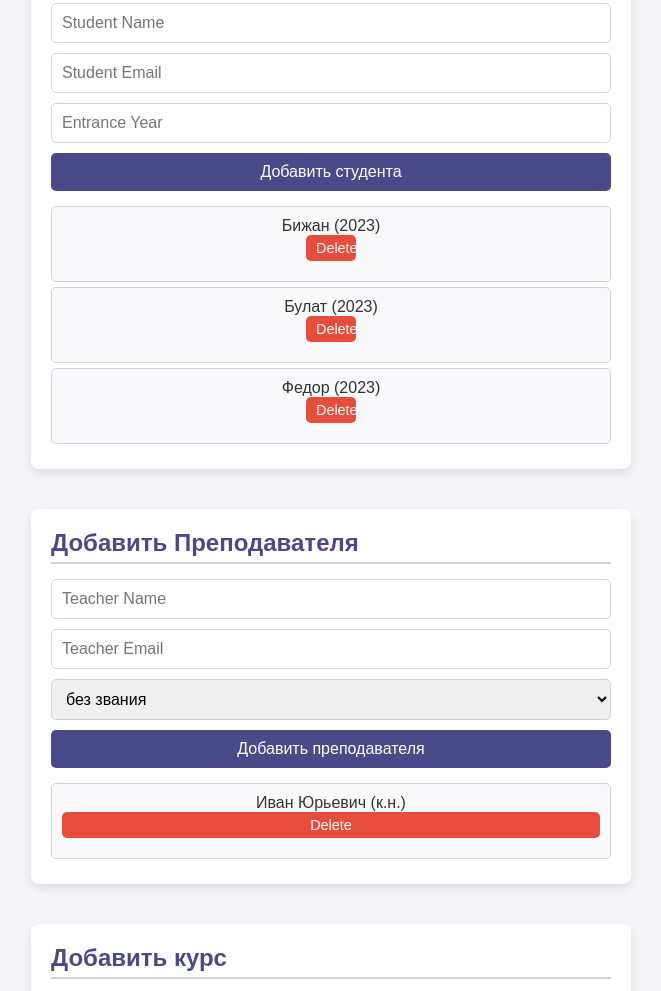
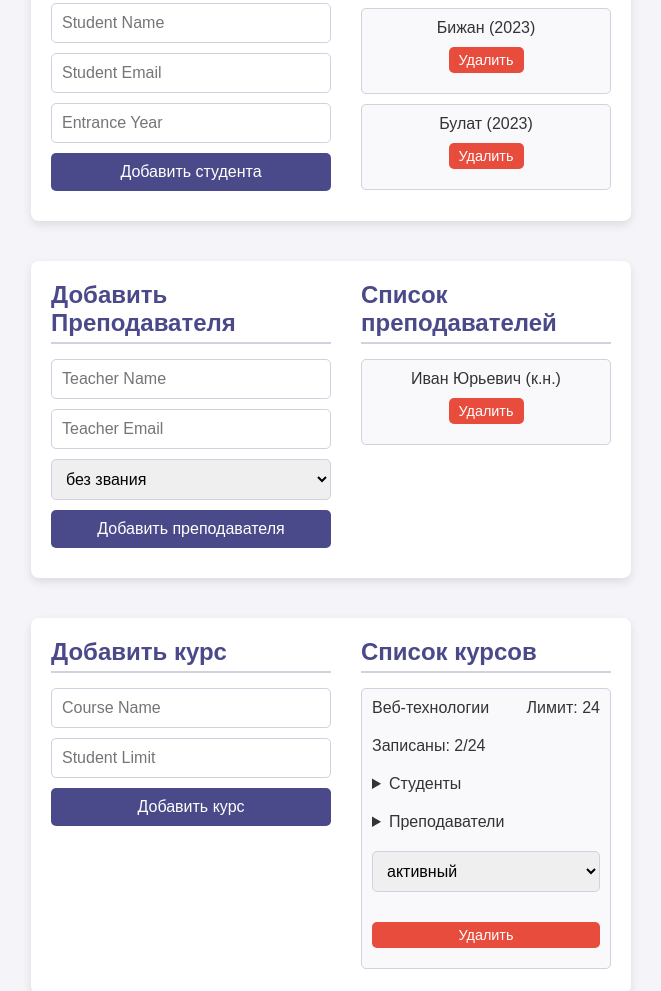
Before and after one commit to TakhirovBizhan/eduProjectTS, a website built with Vite: page index.html in a window 1280 px wide. Shown: the part 164-1155 px from the top of the page, without its empty margins (309-970 px from the left). Built offline with nearby package versions, Linux system fonts and the light colour scheme; data requests are answered from the project's data file.

Commit message:
small fixes for 5th laba

```diff
--- a/db.json
+++ b/db.json
@@ -19,12 +19,6 @@
       "name": "Булат",
       "email": "bulat@example.ru",
       "entranceYear": 2023
-    },
-    {
-      "id": "f41003ee-4205-4502-98e1-60d2477c35fd",
-      "name": "Федор",
-      "email": "Fedor@example.ru",
-      "entranceYear": 2023
     }
   ],
   "courses": [
@@ -39,29 +33,8 @@
           "name": "Булат",
           "email": "bulat@example.ru",
           "entranceYear": 2023
-        },
-        {
-          "id": "41e0ff57-da2e-4570-b678-3067ce6b0859",
-          "name": "Бижан",
-          "email": "bijan@example.ru",
-          "entranceYear": 2023
         }
       ],
-      "teachers": [
-        {
-          "id": "16a9542a-6c15-4fed-aab4-62f5bedb7baf",
-          "name": "Иван Юрьевич",
-          "email": "ivan@example.ru",
-          "academicDegree": "к.н."
-        }
-      ]
-    },
-    {
-      "id": "8c210c9f-8d91-400f-9e76-c4d84ca3c36d",
-      "name": "ППИ",
-      "limit": 20,
-      "status": "черновик",
-      "students": [],
       "teachers": [
         {
           "id": "16a9542a-6c15-4fed-aab4-62f5bedb7baf",
--- a/index.html
+++ b/index.html
@@ -9,16 +9,23 @@
 <body>
   <h1>Course Management</h1>
 
-  <section>
+  <section style="display: flex; gap: 30px;">
+    <div>
       <h2>Добавить студента</h2>
       <input type="text" id="studentName" placeholder="Student Name">
       <input type="email" id="studentEmail" placeholder="Student Email">
       <input type="number" id="entranceYear" placeholder="Entrance Year">
       <button id="addStudentButton">Добавить студента</button>
-    <ul id="studentList"></ul>
+    </div>
+    <div>
+      <h2>Список студентов</h2>
+      <ul id="studentList" style="width: 250px; display: flex; flex-direction: column;">
+      </ul>
+    </div>
   </section>
 
-  <section>
+  <section style="display: flex; gap: 30px;">
+    <div>
       <h2>Добавить Преподавателя</h2>
       <input type="text" id="teacherName" placeholder="Teacher Name">
       <input type="email" id="teacherEmail" placeholder="Teacher Email">
@@ -28,15 +35,24 @@
         <option value="д.н.">Доктор наук</option>
       </select>
       <button id="addTeacherButton">Добавить преподавателя</button>
-    <ul id="teacherList"></ul>
+    </div>
+    <div>
+      <h2>Список преподавателей</h2>
+      <ul id="teacherList" style="width: 250px;"></ul>
+    </div>
   </section>
 
-  <section>
+  <section style="display: flex; gap: 30px;">
+    <div>
       <h2>Добавить курс</h2>
       <input type="text" id="courseName" placeholder="Course Name">
       <input type="number" id="courseLimit" placeholder="Student Limit">
       <button id="addCourseButton">Добавить курс</button>
+    </div>
+    <div>
+      <h2>Список курсов</h2>
       <ul class="course_list" id="courseList"></ul>
+    </div>
   </section>
 
   <section>
--- a/src/index.ts
+++ b/src/index.ts
@@ -5,45 +5,38 @@ import { showToast } from './toast.ts';
 const userRepo = new UserRepository();
 const courseRepo = new CourseRepository();
 
-// Elements for Students
 const studentNameInput = document.getElementById('studentName') as HTMLInputElement;
 const studentEmailInput = document.getElementById('studentEmail') as HTMLInputElement;
 const entranceYearInput = document.getElementById('entranceYear') as HTMLInputElement;
 const studentList = document.getElementById('studentList') as HTMLUListElement;
 
-// Elements for Teachers
 const teacherNameInput = document.getElementById('teacherName') as HTMLInputElement;
 const teacherEmailInput = document.getElementById('teacherEmail') as HTMLInputElement;
 const academicDegreeSelect = document.getElementById('academicDegree') as HTMLSelectElement;
 const teacherList = document.getElementById('teacherList') as HTMLUListElement;
 
-// Elements for Courses
 const courseNameInput = document.getElementById('courseName') as HTMLInputElement;
 const courseLimitInput = document.getElementById('courseLimit') as HTMLInputElement;
 const courseList = document.getElementById('courseList') as HTMLUListElement;
 
-// Add Student
 document.getElementById('addStudentButton')?.addEventListener('click', async () => {
   const student = new Student(studentNameInput.value, studentEmailInput.value, parseInt(entranceYearInput.value));
   await userRepo.addStudent(student);
   loadStudents();
 });
 
-// Add Teacher
 document.getElementById('addTeacherButton')?.addEventListener('click', async () => {
   const teacher = new Teacher(teacherNameInput.value, teacherEmailInput.value, academicDegreeSelect.value as 'отсутствует' | 'к.н.' | 'д.н.');
   await userRepo.addTeacher(teacher);
   loadTeachers();
 });
 
-// Add Course
 document.getElementById('addCourseButton')?.addEventListener('click', async () => {
   const course = new Course(courseNameInput.value, parseInt(courseLimitInput.value), 'черновик');
   await courseRepo.addCourse(course);
   loadCourses();
 });
 
-// Load Students
 async function loadStudents() {
   const students = await userRepo.getStudents();
   studentList.innerHTML = '';
@@ -72,18 +65,33 @@ async function loadCourses() {
   courseList.innerHTML = '';
   courses.forEach((course: Course) => {
     const li = document.createElement('li');
-    li.textContent = `${course.name} - Limit: ${course.limit} - Enrolled: ${course.students.length + course.teachers.length}/${course.limit}`;
 
-    // Создаем список студентов с кнопками удаления
+     const nameParagraph = document.createElement('p');
+     nameParagraph.textContent = `${course.name}`;
+
+     const limitParagraph = document.createElement('p');
+     limitParagraph.textContent = `Лимит: ${course.limit}`;
+
+     const enrolledParagraph = document.createElement('p');
+     enrolledParagraph.textContent = `Записаны: ${course.students.length + course.teachers.length}/${course.limit}`;
+
+     li.appendChild(nameParagraph);
+     li.appendChild(limitParagraph);
+     li.appendChild(enrolledParagraph);
+
+
+    const studentDetails = document.createElement('details');
+    const studentSummary = document.createElement('summary');
+    studentSummary.textContent = 'Студенты';
+    studentDetails.appendChild(studentSummary);
+
     const studentList = document.createElement('ul');
-    studentList.textContent = 'Students:';
     course.students.forEach((student: Student) => {
       const studentLi = document.createElement('li');
       studentLi.textContent = student.name;
 
-      // Кнопка удаления студента
       const deleteStudentButton = document.createElement('button');
-      deleteStudentButton.textContent = 'Remove';
+      deleteStudentButton.textContent = 'Убрать';
       deleteStudentButton.addEventListener('click', async () => {
         await courseRepo.deleteUserFromCourse(course.id, student.id, 'students');
         loadCourses();
@@ -91,17 +99,21 @@ async function loadCourses() {
       studentLi.appendChild(deleteStudentButton);
       studentList.appendChild(studentLi);
     });
+    studentDetails.appendChild(studentList);
 
-    // Создаем список преподавателей с кнопками удаления
+    const teacherDetails = document.createElement('details');
+    const teacherSummary = document.createElement('summary');
+    teacherSummary.textContent = 'Преподаватели';
+    teacherDetails.appendChild(teacherSummary);
+
     const teacherList = document.createElement('ul');
-    teacherList.textContent = 'Teachers:';
     course.teachers.forEach((teacher: Teacher) => {
       const teacherLi = document.createElement('li');
       teacherLi.textContent = teacher.name;
 
       // Кнопка удаления преподавателя
       const deleteTeacherButton = document.createElement('button');
-      deleteTeacherButton.textContent = 'Remove';
+      deleteTeacherButton.textContent = 'Убрать';
       deleteTeacherButton.addEventListener('click', async () => {
         await courseRepo.deleteUserFromCourse(course.id, teacher.id, 'teachers');
         loadCourses();
@@ -109,9 +121,10 @@ async function loadCourses() {
       teacherLi.appendChild(deleteTeacherButton);
       teacherList.appendChild(teacherLi);
     });
+    teacherDetails.appendChild(teacherList);
 
-    li.appendChild(studentList);
-    li.appendChild(teacherList);
+    li.appendChild(studentDetails);
+    li.appendChild(teacherDetails);
 
     li.appendChild(createStatusDropdown(course.id, course.status));
     li.appendChild(createDeleteButton(() => deleteCourse(course.id)));
@@ -119,8 +132,6 @@ async function loadCourses() {
   });
 }
 
-
-// Delete functions
 async function deleteStudent(id: string) {
   await userRepo.deleteStudent(id);
   loadStudents();
@@ -136,15 +147,13 @@ async function deleteCourse(id: string) {
   loadCourses();
 }
 
-// Utility function to create delete button
 function createDeleteButton(onClick: () => void) {
   const button = document.createElement('button');
-  button.textContent = 'Delete';
+  button.textContent = 'Удалить';
   button.addEventListener('click', onClick);
   return button;
 }
 
-// Utility function to create status dropdown
 function createStatusDropdown(courseId: string, currentStatus: 'черновик' | 'архивный' | 'активный') {
   const select = document.createElement('select');
   select.innerHTML = `
@@ -204,12 +213,9 @@ async function populateCourses() {
 
 
 
-
-  // Initial population
   populateCourses();
   populateUsers('student');
 
-// Initial load
 loadStudents();
 loadTeachers();
 loadCourses();
--- a/src/style.css
+++ b/src/style.css
@@ -120,7 +120,34 @@ ul li button:hover {
   background-color: #c0392b;
 }
 
+
 #studentList li button {
+  margin-top: 10px;
+  display: block;
+  max-width: 75px;
+}
 
-  max-width: 50px;
+#teacherList li button {
+  margin-top: 10px;
+  display: block;
+  max-width: 75px;
 }
+
+#courseList li {
+  display: flex;
+  width: 250px;
+  flex-direction: row;
+  column-gap: 30px;
+  flex-wrap: wrap;
+}
+
+
+details ul li {
+  justify-content: center !important;
+  width: 125px !important;
+  gap: 10px !important;
+}
+
+details ul li button {
+  width: 75px;
+}
```
Lines whose indentation alone changed are shown as unchanged.
